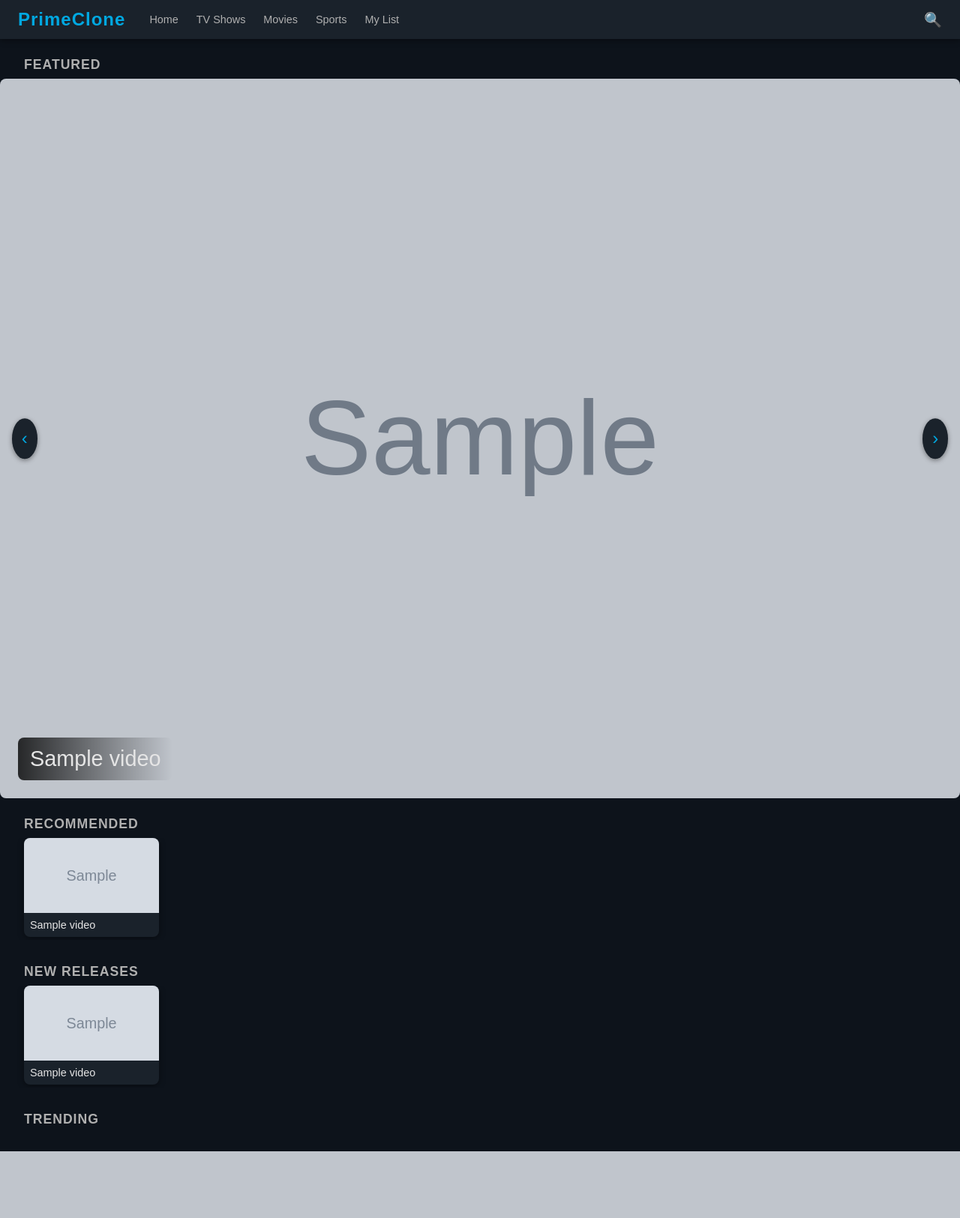
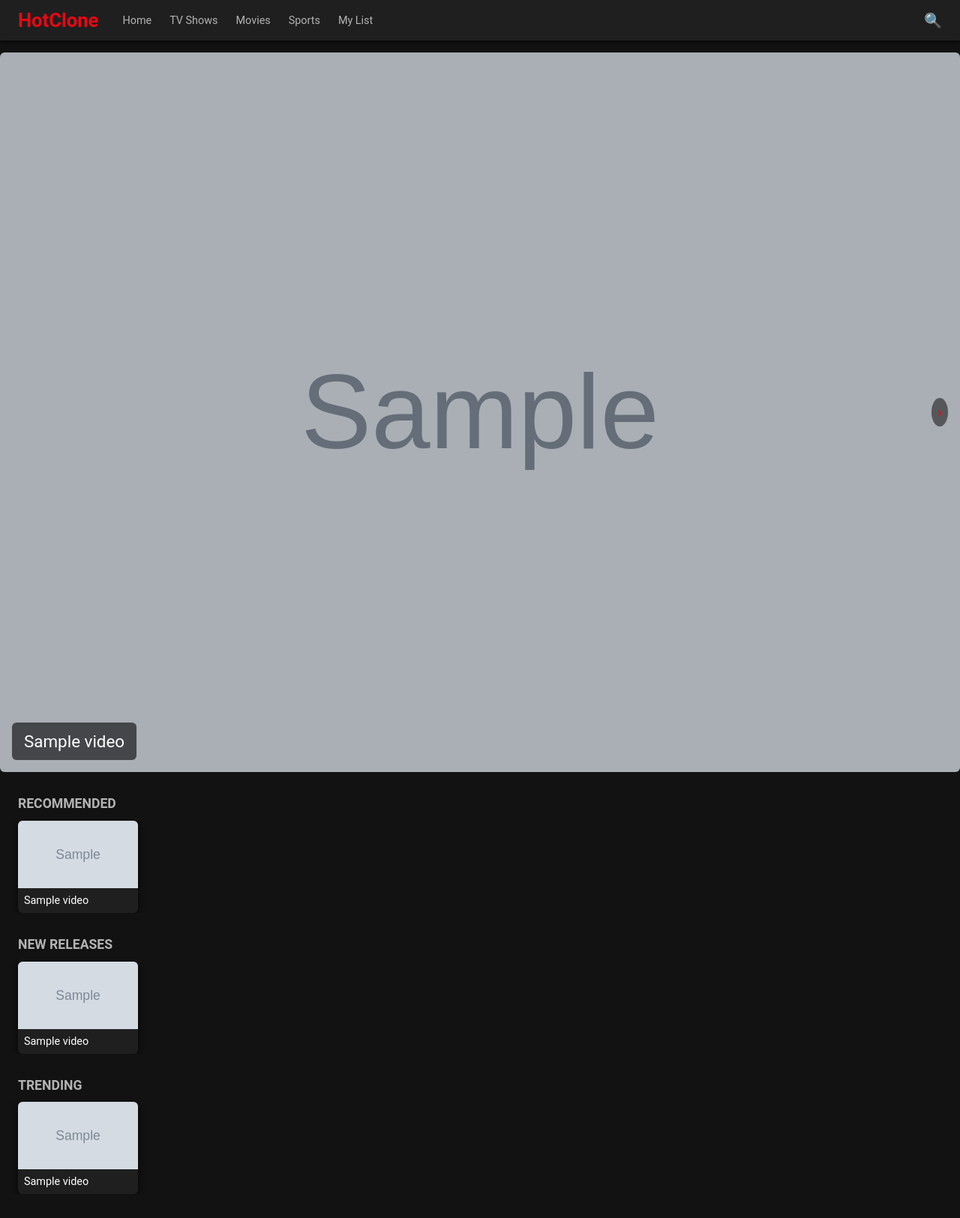
Before and after one commit to Emperorns/Static2, a Flask app: page / in a window 1280 px wide. Shown: the whole page at 75% size. Before the commit the page ends 1536 px from the top, so only its background shows below. Run offline with Flask 3, Linux system fonts and the light colour scheme; grey boxes marked "Sample" are stand-in pictures; a database or web service that is not in the repository returns one stand-in record (values such as "Sample title"); parts of the project's set-up code (start-up, migrations or seed data) failed here and were passed over; some libraries are stand-ins or nearby versions.

Commit message:
Update index.html

```diff
--- a/templates/index.html
+++ b/templates/index.html
@@ -1,284 +1,114 @@
 <!DOCTYPE html>
 <html lang="en">
 <head>
-  <meta charset="UTF-8" />
-  <meta name="viewport" content="width=device-width, initial-scale=1.0"/>
-  <title>PrimeClone Gallery</title>
+  <meta charset="UTF-8">
+  <meta name="viewport" content="width=device-width, initial-scale=1.0">
+  <title>HotClone Gallery</title>
   <style>
-    /* Base and Variables */
+    /* ==== Variables & Global ==== */
     :root {
-      --bg-primary: #0d131b;
-      --bg-secondary: #1a222b;
-      --accent: #00a8e1;
-      --text-primary: #e5e5e5;
-      --text-secondary: #b0b0b0;
-      --transition-speed: 0.3s;
-      --card-radius: 8px;
-      --shadow-level: rgba(0, 0, 0, 0.4);
+      --bg-main: #121212;
+      --bg-secondary: #1f1f1f;
+      --accent: #e50914;
+      --text-primary: #ffffff;
+      --text-secondary: #b3b3b3;
+      --radius: 6px;
+      --transition: 0.3s;
     }
     * { box-sizing: border-box; margin: 0; padding: 0; }
-    body {
-      font-family: 'Amazon Ember', Arial, sans-serif;
-      background: var(--bg-primary);
-      color: var(--text-primary);
-      overflow-x: hidden;
+    body { font-family: 'Roboto', sans-serif; background: var(--bg-main); color: var(--text-primary); overflow-x: hidden; }
+    a { color: inherit; text-decoration: none; }
+    img { display: block; width: 100%; }
+
+    /* ==== Header ==== */
+    header {
+      position: sticky; top: 0; z-index: 1000;
+      background: var(--bg-secondary);
+      padding: 12px 24px;
+      display: flex; align-items: center;
+      box-shadow: 0 2px 6px rgba(0,0,0,0.7);
     }
-    a { color: inherit; text-decoration: none; }
-
-    /* Header */
-    header {
-      display: flex;
-      align-items: center;
-      padding: 12px 24px;
-      background: var(--bg-secondary);
-      position: sticky;
-      top: 0;
-      z-index: 100;
-      box-shadow: 0 2px 8px var(--shadow-level);
-    }
-    .logo {
-      font-size: 1.5rem;
-      font-weight: bold;
-      color: var(--accent);
-      letter-spacing: 1px;
-      margin-right: 2rem;
-    }
-    nav ul {
-      display: flex;
-      list-style: none;
-    }
-    nav li {
-      margin-right: 1.5rem;
-      font-size: 0.9rem;
-      color: var(--text-secondary);
-      cursor: pointer;
-      transition: color var(--transition-speed);
-    }
-    nav li:hover {
-      color: var(--text-primary);
-    }
-    #search-btn {
-      margin-left: auto;
-      background: transparent;
-      border: none;
-      font-size: 1.2rem;
-      color: var(--text-secondary);
-      cursor: pointer;
-      transition: color var(--transition-speed);
-    }
+    .logo { font-size: 1.6rem; font-weight: 700; color: var(--accent); margin-right: 2rem; }
+    nav ul { display: flex; list-style: none; gap: 1.5rem; }
+    nav li { font-size: 0.9rem; color: var(--text-secondary); cursor: pointer; transition: color var(--transition); }
+    nav li:hover { color: var(--text-primary); }
+    #search-btn { margin-left: auto; background: none; border: none; font-size: 1.2rem; color: var(--text-secondary); cursor: pointer; transition: color var(--transition); }
     #search-btn:hover { color: var(--accent); }
 
-    /* Section Titles */
-    h2.row-title {
-      font-size: 1.1rem;
-      margin: 1.5rem 2rem 0.5rem;
-      text-transform: uppercase;
-      letter-spacing: 1px;
-      color: var(--text-secondary);
+    /* ==== Hero Carousel ==== */
+    .hero { position: relative; overflow: hidden; margin-top: 1rem; }
+    .hero .slides { display: flex; transition: transform 0.6s ease; }
+    .hero .slide { flex: 0 0 100%; position: relative; }
+    .hero img { border-radius: var(--radius); filter: brightness(0.8); transition: filter var(--transition); }
+    .hero img:hover { filter: brightness(1); }
+    .hero .caption {
+      position: absolute; bottom: 16px; left: 16px;
+      background: rgba(0,0,0,0.6); padding: 12px 16px;
+      border-radius: var(--radius); font-size: 1.4rem;
     }
+    .hero .arrow {
+      position: absolute; top: 50%; transform: translateY(-50%);
+      background: rgba(0,0,0,0.5); border: none; padding: 8px;
+      color: var(--accent); cursor: pointer; border-radius: 50%; font-size: 1.2rem;
+      transition: background var(--transition);
+    }
+    .hero .arrow:hover { background: rgba(0,0,0,0.8); }
+    .hero .prev { left: 16px; }
+    .hero .next { right: 16px; }
 
-    /* Carousel Common */
-    .carousel {
-      position: relative;
-      width: 100%;
+    /* ==== Rows ==== */
+    section { margin: 2rem 0; }
+    h2 { font-size: 1.1rem; margin: 0 24px 0.8rem; color: var(--text-secondary); text-transform: uppercase; }
+    .row-container { display: flex; overflow-x: auto; gap: 16px; padding-left: 24px; }
+    .row-container::-webkit-scrollbar { height: 6px; }
+    .row-container::-webkit-scrollbar-thumb { background: var(--text-secondary); border-radius: 3px; }
+    .card {
+      flex: 0 0 160px;
+      background: var(--bg-secondary);
+      border-radius: var(--radius);
       overflow: hidden;
+      box-shadow: 0 2px 8px rgba(0,0,0,0.7);
+      cursor: pointer;
+      transition: transform var(--transition), box-shadow var(--transition);
     }
-    .track {
-      display: flex;
-      transition: transform 0.6s ease;
+    .card:hover { transform: translateY(-4px); box-shadow: 0 4px 12px rgba(0,0,0,0.8); }
+    .card img { height: 90px; object-fit: cover; }
+    .card .title { padding: 8px; font-size: 0.9rem; color: var(--text-primary); }
+
+    /* ==== Detail Overlay ==== */
+    #detail-overlay {
+      position: fixed; top: 0; left: 0; width: 100%; height: 100%;
+      background: rgba(0,0,0,0.85); display: none;
+      justify-content: center; align-items: center; padding: 24px;
+      z-index: 2000;
     }
+    #detail-card {
+      background: var(--bg-secondary); border-radius: var(--radius);
+      max-width: 700px; width: 100%; overflow: hidden;
+      box-shadow: 0 4px 16px rgba(0,0,0,0.8);
+      animation: fadeIn 0.4s ease;
+    }
+    #detail-header { display: flex; justify-content: space-between; align-items: center; padding: 16px; }
+    #close-detail { background: none; border: none; font-size: 1.5rem; color: var(--text-secondary); cursor: pointer; transition: color var(--transition); }
+    #close-detail:hover { color: var(--accent); }
+    #detail-thumb { width: 100%; height: auto; }
+    #detail-info { padding: 16px; }
+    #detail-title { font-size: 1.5rem; margin-bottom: 12px; }
+    .actions { display: flex; gap: 12px; }
+    .btn { background: var(--accent); border: none; padding: 10px 20px; border-radius: var(--radius); color: #fff; font-size: 0.9rem; cursor: pointer; transition: background var(--transition); }
+    .btn:hover { background: #c70f0f; }
+    #open-link { color: var(--accent); text-decoration: underline; align-self: center; cursor: pointer; }
 
-    /* Main Carousel */
-    .main-slider .card {
-      flex: 0 0 100%;
-      position: relative;
-    }
-    .main-slider img {
-      width: 100%;
-      height: auto;
-      display: block;
-      border-radius: var(--card-radius);
-      filter: brightness(0.9);
-      transition: filter var(--transition-speed);
-    }
-    .main-slider img:hover {
-      filter: brightness(1);
-    }
-    .main-slider .title {
-      position: absolute;
-      bottom: 24px;
-      left: 24px;
-      font-size: 1.8rem;
-      background: linear-gradient(90deg, rgba(0,0,0,0.8), transparent);
-      padding: 12px 16px;
-      border-radius: var(--card-radius);
-      max-width: 60%;
-    }
-    .nav-arrow {
-      position: absolute;
-      top: 50%;
-      transform: translateY(-50%);
-      background: var(--bg-secondary);
-      color: var(--accent);
-      border: none;
-      padding: 0.8rem;
-      cursor: pointer;
-      font-size: 1.5rem;
-      border-radius: 50%;
-      box-shadow: 0 2px 6px var(--shadow-level);
-      transition: background var(--transition-speed);
-    }
-    .nav-arrow:hover { background: var(--bg-primary); }
-    .left-arrow { left: 1rem; }
-    .right-arrow { right: 1rem; }
-
-    /* Small Carousel */
-    .row {
-      margin-bottom: 2rem;
-    }
-    .small-slider {
-      overflow-x: auto;
-      white-space: nowrap;
-      scroll-behavior: smooth;
-      padding-left: 2rem;
-    }
-    .small-slider::-webkit-scrollbar {
-      height: 6px;
-    }
-    .small-slider::-webkit-scrollbar-thumb {
-      background: var(--text-secondary);
-      border-radius: 3px;
-    }
-    .small-card {
-      display: inline-block;
-      width: 180px;
-      margin-right: 1rem;
-      border-radius: var(--card-radius);
-      overflow: hidden;
-      background: var(--bg-secondary);
-      box-shadow: 0 2px 8px var(--shadow-level);
-      transition: transform var(--transition-speed), box-shadow var(--transition-speed);
-    }
-    .small-card:hover {
-      transform: translateY(-4px);
-      box-shadow: 0 4px 12px var(--shadow-level);
-    }
-    .small-card img {
-      width: 100%;
-      height: 100px;
-      object-fit: cover;
-      display: block;
-    }
-    .small-card .title {
-      font-size: 0.9rem;
-      margin: 0.5rem;
-      color: var(--text-primary);
-    }
-
-    /* Detail View */
-    #detail-view {
-      display: none;
-      padding: 2rem;
-      max-width: 900px;
-      margin: 3rem auto;
-      background: var(--bg-secondary);
-      border-radius: var(--card-radius);
-      box-shadow: 0 4px 12px var(--shadow-level);
-      animation: fadeIn var(--transition-speed);
-    }
-    @keyframes fadeIn {
-      from { opacity: 0; transform: translateY(10px); }
-      to { opacity: 1; transform: translateY(0); }
-    }
-    #back-to-gallery {
-      background: var(--accent);
-      border: none;
-      color: #fff;
-      font-size: 1rem;
-      cursor: pointer;
-      padding: 0.75rem 1.5rem;
-      border-radius: var(--card-radius);
-      transition: background var(--transition-speed);
-      margin-bottom: 1.5rem;
-    }
-    #back-to-gallery:hover { background: #008cbf; }
-    #detail-thumb {
-      width: 100%;
-      border-radius: var(--card-radius);
-      object-fit: cover;
-      margin-bottom: 1rem;
-    }
-    #detail-title {
-      font-size: 2rem;
-      margin-bottom: 1rem;
-    }
-    .actions {
-      display: flex;
-      gap: 1rem;
-      align-items: center;
-    }
-    .btn {
-      background-color: var(--accent);
-      color: #fff;
-      padding: 0.75rem 1.5rem;
-      border: none;
-      border-radius: var(--card-radius);
-      cursor: pointer;
-      font-size: 1rem;
-      transition: background var(--transition-speed);
-    }
-    .btn:hover { background: #008cbf; }
-    #open-link {
-      display: none;
-      font-size: 1rem;
-      color: var(--accent);
-      cursor: pointer;
-      text-decoration: underline;
-    }
-
-    /* Search Overlay */
-    #search-slide {
-      display: none;
-      position: fixed;
-      inset: 0;
-      background: rgba(13,19,27, 0.95);
-      z-index: 200;
-      overflow-y: auto;
-      padding: 4rem 2rem;
-      animation: fadeIn var(--transition-speed);
-    }
-    #close-search {
-      position: absolute;
-      top: 1.5rem;
-      right: 1.5rem;
-      background: none;
-      border: none;
-      font-size: 2rem;
-      color: var(--text-secondary);
-      cursor: pointer;
-      transition: color var(--transition-speed);
-    }
-    #close-search:hover { color: var(--accent); }
-    #search-slide h2 {
-      color: var(--accent);
-      text-align: center;
-      margin-bottom: 2rem;
-      font-size: 1.5rem;
-    }
-    #search-input {
-      width: 100%;
-      padding: 1rem;
-      font-size: 1rem;
-      border-radius: var(--card-radius);
-      border: none;
-      margin-bottom: 2rem;
-    }
-    #search-results .small-card { width: 200px; }
+    /* ==== Search Modal ==== */
+    #search-modal { position: fixed; inset: 0; background: rgba(0,0,0,0.9); display: none; z-index: 1500; padding: 40px 24px; }
+    #search-modal #close-search { position: absolute; top: 24px; right: 24px; background: none; border: none; font-size: 1.8rem; color: var(--text-secondary); cursor: pointer; }
+    #search-modal #search-input { width: 100%; padding: 12px; border-radius: var(--radius); border: none; font-size: 1rem; margin-bottom: 24px; }
+    #search-results { display: flex; flex-wrap: wrap; gap: 16px; }
   </style>
 </head>
 <body>
   <header>
-    <div class="logo">PrimeClone</div>
+    <div class="logo">HotClone</div>
     <nav>
       <ul>
         <li>Home</li>
@@ -291,128 +121,85 @@
     <button id="search-btn">🔍</button>
   </header>
 
-  <main>
-    <h2 class="row-title">Featured</h2>
-    <div class="carousel main-slider" id="main-slider">
-      <div class="track" id="main-track">
+  <!-- Hero Carousel -->
+  <div class="hero" id="hero">
+    <button class="arrow prev" id="prev">‹</button>
+    <div class="slides" id="slides">
       {% for v in videos %}
-        <div class="card" data-thumb="{{ v.thumbnail_url }}" data-title="{{ v.title }}" data-key="{{ v.custom_key }}">
+      <div class="slide" data-thumb="{{ v.thumbnail_url }}" data-title="{{ v.title }}" data-key="{{ v.custom_key }}">
         <img src="{{ v.thumbnail_url }}" alt="{{ v.title }}">
-          <div class="title">{{ v.title }}</div>
+        <div class="caption">{{ v.title }}</div>
       </div>
       {% endfor %}
     </div>
-      <button class="nav-arrow left-arrow" id="left-arrow">‹</button>
-      <button class="nav-arrow right-arrow" id="right-arrow">›</button>
+    <button class="arrow next" id="next">›</button>
   </div>
 
-    <section class="row">
-      <h2 class="row-title">Recommended</h2>
-      <div class="small-slider" id="rec-slider">
-        {% for v in videos %}
-        <div class="small-card" data-thumb="{{ v.thumbnail_url }}" data-title="{{ v.title }}" data-key="{{ v.custom_key }}">
-          <img src="{{ v.thumbnail_url }}" alt="{{ v.title }}">
-          <div class="title">{{ v.title }}</div>
-        </div>
-        {% endfor %}
+  <!-- Rows -->
+  <section>
+    <h2>Recommended</h2>
+    <div class="row-container" id="rec-row">
+      {% for v in videos %}<div class="card" data-thumb="{{ v.thumbnail_url }}" data-title="{{ v.title }}" data-key="{{ v.custom_key }}">
+        <img src="{{ v.thumbnail_url }}" alt="{{ v.title }}"><div class="title">{{ v.title }}</div>
+      </div>{% endfor %}
     </div>
   </section>
-
-    <section class="row">
-      <h2 class="row-title">New Releases</h2>
-      <div class="small-slider" id="new-slider">
-        {% for v in videos %}
-        <div class="small-card" data-thumb="{{ v.thumbnail_url }}" data-title="{{ v.title }}" data-key="{{ v.custom_key }}">
-          <img src="{{ v.thumbnail_url }}" alt="{{ v.title }}">
-          <div class="title">{{ v.title }}</div>
-        </div>
-        {% endfor %}
-      </div>
+  <section>
+    <h2>New Releases</h2>
+    <div class="row-container" id="new-row">{% for v in videos %}<div class="card" data-thumb="{{ v.thumbnail_url }}" data-title="{{ v.title }}" data-key="{{ v.custom_key }}">
+        <img src="{{ v.thumbnail_url }}" alt="{{ v.title }}"><div class="title">{{ v.title }}</div>
+      </div>{% endfor %}</div>
+  </section>
+  <section>
+    <h2>Trending</h2>
+    <div class="row-container" id="trend-row">{% for v in videos %}<div class="card" data-thumb="{{ v.thumbnail_url }}" data-title="{{ v.title }}" data-key="{{ v.custom_key }}">
+        <img src="{{ v.thumbnail_url }}" alt="{{ v.title }}"><div class="title">{{ v.title }}</div>
+      </div>{% endfor %}</div>
   </section>
 
-    <section class="row">
-      <h2 class="row-title">Trending</n    </section>
-  </main>
-
-  <!-- Detail View -->
-  <div id="detail-view">
-    <button id="back-to-gallery">← Back to Gallery</button>
+  <!-- Detail Overlay -->
+  <div id="detail-overlay">
+    <div id="detail-card">
+      <div id="detail-header"><span id="detail-title"></span><button id="close-detail">×</button></div>
       <img id="detail-thumb" alt="">
-    <h2 id="detail-title"></h2>
+      <div id="detail-info">
         <div class="actions">
           <button id="detail-get" class="btn">Get File</button>
           <div id="open-link">Open Link</div>
         </div>
       </div>
+    </div>
+  </div>
 
-  <!-- Search Overlay -->
-  <div id="search-slide">
+  <!-- Search Modal -->
+  <div id="search-modal">
     <button id="close-search">×</button>
-    <h2>Search Videos</h2>
-    <input type="text" id="search-input" placeholder="Search by title...">
-    <div id="search-results" class="small-slider"></div>
+    <input type="text" id="search-input" placeholder="Search videos...">
+    <div id="search-results"></div>
   </div>
 
   <script>
-    const BOT_USERNAME = '{{ bot_username }}';
-    const videos = Array.from(document.querySelectorAll('.card, .small-card')).map(card => ({
-      thumb: card.getAttribute('data-thumb'),
-      title: card.getAttribute('data-title'),
-      key: card.getAttribute('data-key')
-    }));
-    // Main slider logic
-    let idx = 0;
-    const mTrack = document.getElementById('main-track');
-    const mCards = mTrack.children;
-    function showMain(i) { idx = (i + mCards.length) % mCards.length; mTrack.style.transform = `translateX(-${idx * 100}%)`; }
-    setInterval(() => showMain(idx + 1), 5000);
-    document.getElementById('left-arrow').onclick = () => showMain(idx - 1);
-    document.getElementById('right-arrow').onclick = () => showMain(idx + 1);
-    // Shuffle Trending on load
-    function shuffleSlider(id) { const slider = document.getElementById(id); const cards = Array.from(slider.children);
-      cards.sort(() => Math.random() - 0.5).forEach(c => slider.append(c)); }
-    document.addEventListener('DOMContentLoaded', () => shuffleSlider('trend-slider'));
-    // Card click detail
-    document.body.addEventListener('click', e => {
-      const card = e.target.closest('.card, .small-card'); if (!card) return;
-      const thumb = card.dataset.thumb, title = card.dataset.title, key = card.dataset.key;
-      document.getElementById('detail-thumb').src = thumb;
-      document.getElementById('detail-thumb').alt = title;
-      document.getElementById('detail-title').textContent = title;
-      document.getElementById('detail-get').style.display = 'inline-block';
-      document.getElementById('open-link').style.display = 'none';
-      document.getElementById('detail-get').disabled = false;
-      document.getElementById('detail-get').onclick = () => startTimer(key);
-      document.querySelectorAll('main, header').forEach(el => el.style.display = 'none');
-      document.getElementById('detail-view').style.display = 'block';
-    });
-    document.getElementById('back-to-gallery').onclick = () => {
-      document.getElementById('detail-view').style.display = 'none';
-      document.querySelectorAll('main, header').forEach(el => el.style.display = 'block');
-    };
-    function startTimer(key) {
-      const btn = document.getElementById('detail-get'), link = document.getElementById('open-link');
-      btn.disabled = true; let c = 5; btn.textContent = `Wait ${c}s...`;
-      const iv = setInterval(() => {
-        c--; if (c <= 0) { clearInterval(iv); btn.style.display = 'none'; link.style.display = 'block'; link.onclick = () => window.open(`https://t.me/${BOT_USERNAME}?start=${key}`, '_blank'); }
-        else btn.textContent = `Wait ${c}s...`;
-      }, 1000);
-    }
-    // Search overlay
-    document.getElementById('search-btn').onclick = () => document.getElementById('search-slide').style.display = 'block';
-    document.getElementById('close-search').onclick = () => document.getElementById('search-slide').style.display = 'none';
-    document.getElementById('search-input').oninput = () => {
-      const term = document.getElementById('search-input').value.toLowerCase();
-      const results = videos.filter(v => v.title.toLowerCase().includes(term));
-      const resultsContainer = document.getElementById('search-results');
-      resultsContainer.innerHTML = '';
-      results.forEach(v => {
-        const card = document.createElement('div');
-        card.className = 'small-card'; card.dataset.thumb = v.thumb; card.dataset.title = v.title; card.dataset.key = v.key;
-        card.innerHTML = `<img src="${v.thumb}" alt="${v.title}"><div class="title">${v.title}</div>`;
-        resultsContainer.appendChild(card);
-      });
-    };
+    // Data
+    const videos = Array.from(document.querySelectorAll('.slide, .card')).map(el => ({ thumb: el.dataset.thumb, title: el.dataset.title, key: el.dataset.key }));
+    // Hero Carousel
+    let current = 0;
+    const slides = document.getElementById('slides');
+    const total = slides.children.length;
+    document.getElementById('next').onclick = () => { current = (current+1)%total; slides.style.transform = `translateX(-${100*current}%)`; };
+    document.getElementById('prev').onclick = () => { current = (current-1+total)%total; slides.style.transform = `translateX(-${100*current}%)`; };
+    setInterval(() => document.getElementById('next').click(), 5000);
+    // Card click -> detail
+    function openDetail(thumb,title,key){ document.getElementById('detail-thumb').src=thumb; document.getElementById('detail-title').textContent=title;
+      document.getElementById('detail-get').onclick=()=>startTimer(key);
+      document.getElementById('detail-overlay').style.display='flex'; }
+    document.body.addEventListener('click',e=>{ const c=e.target.closest('.slide, .card'); if(!c)return; openDetail(c.dataset.thumb,c.dataset.title,c.dataset.key); });
+    document.getElementById('close-detail').onclick=()=>document.getElementById('detail-overlay').style.display='none';
+    // Timer
+    function startTimer(key){ const btn=document.getElementById('detail-get'), link=document.getElementById('open-link'); btn.disabled=true; let c=5; btn.textContent=`Wait ${c}s...`; const iv=setInterval(()=>{c--; if(c<=0){clearInterval(iv); btn.style.display='none'; link.style.display='block'; link.onclick=()=>window.open(`https://t.me/${'{{ bot_username }}'}?start=${key}`,'_blank');}else btn.textContent=`Wait ${c}s...`;},1000);}
+    // Search
+    document.getElementById('search-btn').onclick=()=>document.getElementById('search-modal').style.display='block';
+    document.getElementById('close-search').onclick=()=>document.getElementById('search-modal').style.display='none';
+    document.getElementById('search-input').oninput=()=>{ const term=document.getElementById('search-input').value.toLowerCase(); const res=videos.filter(v=>v.title.toLowerCase().includes(term)); const cont=document.getElementById('search-results'); cont.innerHTML=''; res.forEach(v=>{ const card=document.createElement('div'); card.className='card'; card.dataset.thumb=v.thumb; card.dataset.title=v.title; card.dataset.key=v.key; card.innerHTML=`<img src="${v.thumb}"><div class="title">${v.title}</div>`; cont.appendChild(card); });};
   </script>
 </body>
 </html>
```
Lines whose indentation alone changed are shown as unchanged.
